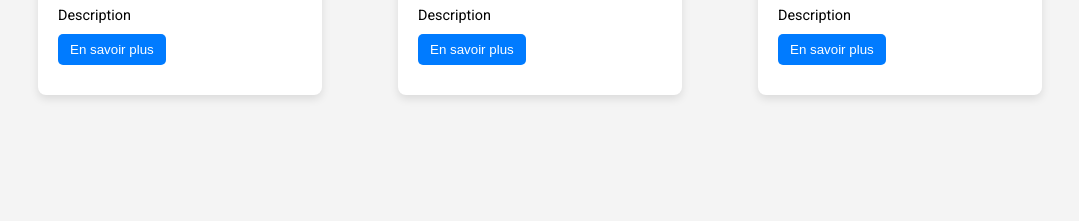
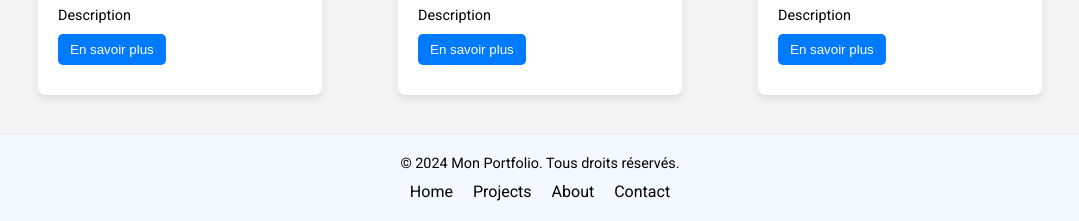
Before and after one commit to pouplierloic/flex, a plain HTML site: page index.html in a window 1280 px wide. Shown: the part 1110-1331 px from the top of the page, without its empty margins (100-1179 px from the left). Before the commit the page ends 1245 px from the top, so only its background shows below. Drawn offline with Linux system fonts and the light colour scheme.

Commit message:
ajout du footer et ajustement du mobile

```diff
--- a/Flexbox.css
+++ b/Flexbox.css
@@ -200,6 +200,48 @@ header {
     background-color: #0056b3;
 }
 
+/* Footer Section */
+.footer {
+    background-color: #F2F9FF;
+    color: #000000;
+    padding: 20px 0;
+    text-align: center;
+}
+
+.footer-content {
+    max-width: 1200px;
+    margin: 0 auto;
+    padding: 0 20px;
+}
+
+.footer p {
+    margin: 0;
+    font-size: 0.9em;
+}
+
+.footer-links {
+    list-style: none;
+    padding: 0;
+    margin: 10px 0 0 0;
+    display: flex;
+    justify-content: center;
+    flex-wrap: wrap;
+}
+
+.footer-links li {
+    margin: 0 10px;
+}
+
+.footer-links a {
+    text-decoration: none;
+    color: #000000;
+    transition: color 0.3s ease;
+}
+
+.footer-links a:hover {
+    color: #007BFF;
+}
+
 /* Media queries pour les écrans plus petits */
 @media (max-width: 768px) {
     .card {
@@ -213,4 +255,17 @@ header {
         width: calc(100% - 40px);
         /* Une card par ligne */
     }
+
+    header {
+        height: 40px;
+        padding-top: 25px;
+    }
+
+    .logo {
+        display: none;
+    }
+    .main-section {
+        padding: 20px 20px;
+    }
+
 }
--- a/index.html
+++ b/index.html
@@ -177,7 +177,17 @@
         </div>
     </div>
 
-
+    <footer class="footer">
+        <div class="footer-content">
+            <p>&copy; 2024 Mon Portfolio. Tous droits réservés.</p>
+            <ul class="footer-links">
+                <li><a href="#home">Home</a></li>
+                <li><a href="#projects">Projects</a></li>
+                <li><a href="#about">About</a></li>
+                <li><a href="#contact">Contact</a></li>
+            </ul>
+        </div>
+    </footer>
 
 </body>
 
```
